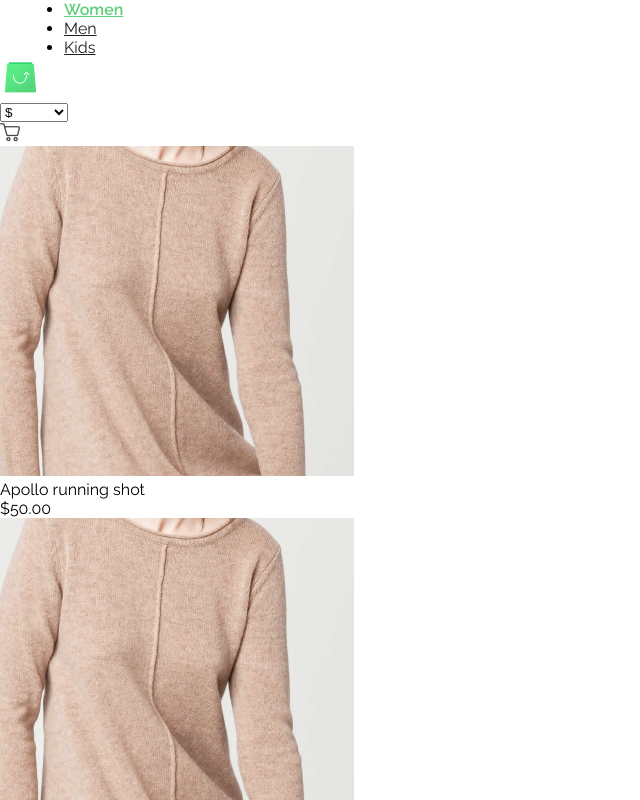
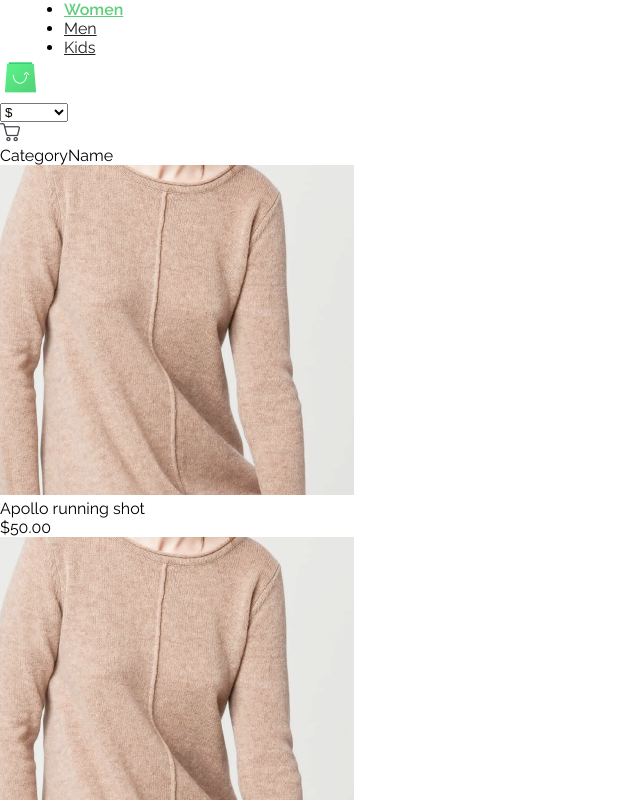
Before and after one commit to vickymarz/clothing-shop, a React (Create React App) app: page / in a window 1280 px wide. Shown: the top 800 px of the page, without its empty margins (0-640 px from the left). Built offline with nearby package versions, Linux system fonts and the light colour scheme.

Commit message:
Add category Name component

```diff
--- a/src/Pages/Kids.js
+++ b/src/Pages/Kids.js
@@ -1,8 +1,10 @@
 import React from 'react'
+import CategoryName from '../app/components/CategoryName'
 
 const Kids = () => {
   return (
     <>
+    <CategoryName />
     <div>Kids</div>
     </>
   )
--- a/src/Pages/Men.js
+++ b/src/Pages/Men.js
@@ -1,8 +1,10 @@
 import React from 'react'
+import CategoryName from '../app/components/CategoryName'
 
 const Men = () => {
   return (
     <>
+    <CategoryName />
       <div>Men</div>
     </>
   )
--- a/src/Pages/Women.js
+++ b/src/Pages/Women.js
@@ -1,4 +1,5 @@
 import React from 'react'
+import CategoryName from '../app/components/CategoryName'
 import Cloth from '../app/components/Cloth'
 import clothImg from '../assets/images/product.png'
 
@@ -50,6 +51,7 @@ const Women = () => {
 
   return (
     <>
+    <CategoryName />
       <div>{clothList}</div>
     </>
   )
--- /dev/null
+++ b/src/app/components/CategoryName.js
@@ -0,0 +1,9 @@
+import React from 'react'
+
+const CategoryName = () => {
+  return (
+    <div>CategoryName</div>
+  )
+}
+
+export default CategoryName
```
